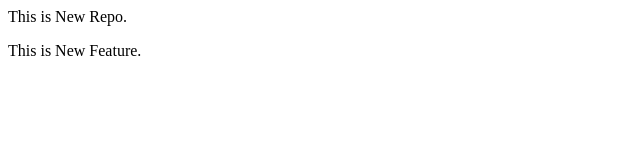
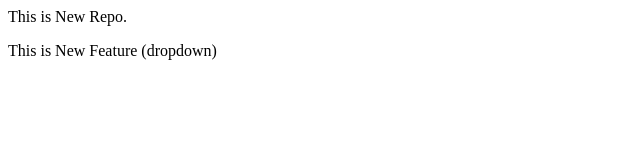
Before and after one commit to trushank-21/localrepo, a plain HTML site: page index.html in a window 1280 px wide. Shown: the full height of the page, 0-640 px from the left. Drawn offline with Linux system fonts and the light colour scheme.

```diff
--- a/index.html
+++ b/index.html
@@ -1,2 +1,2 @@
 <p>This is New Repo.</p>
-<p>This is New Feature.</p>
+<p>This is New Feature (dropdown)</p>
```
